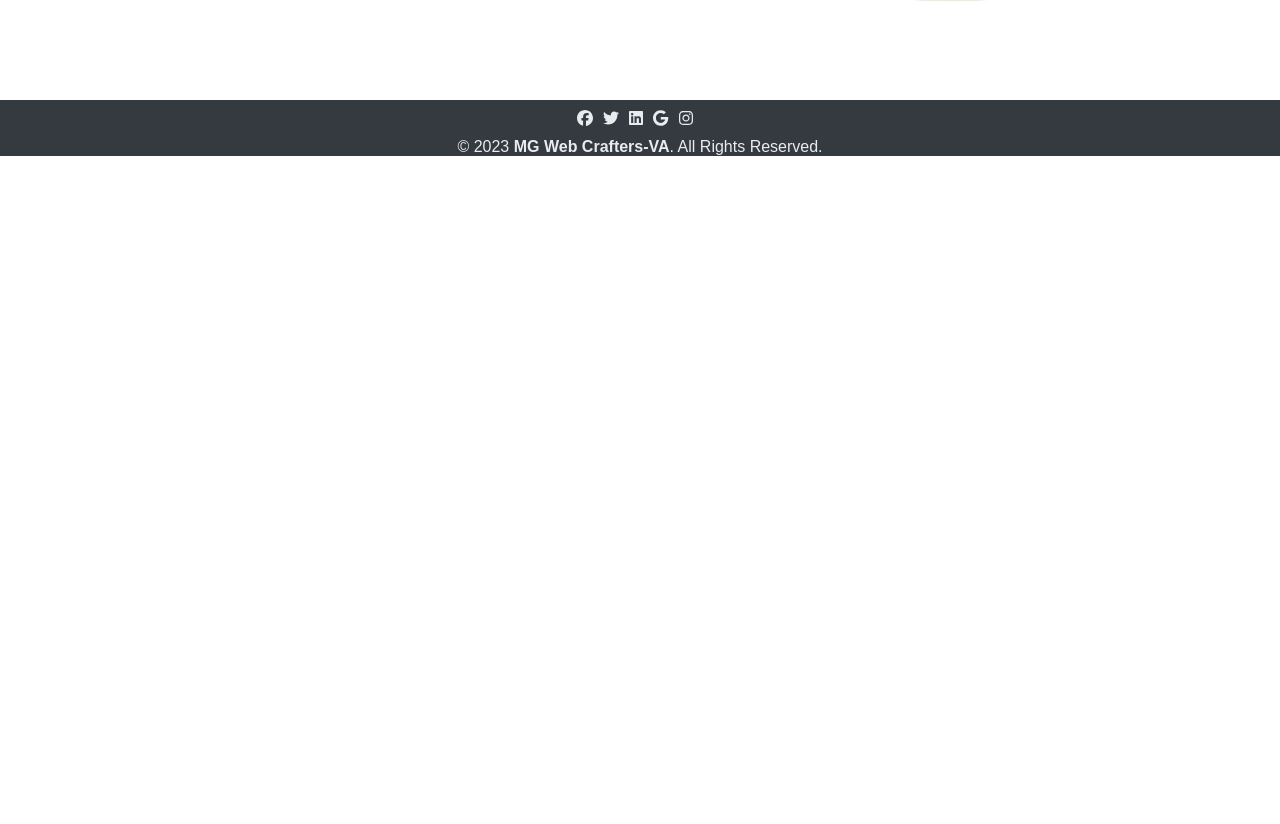
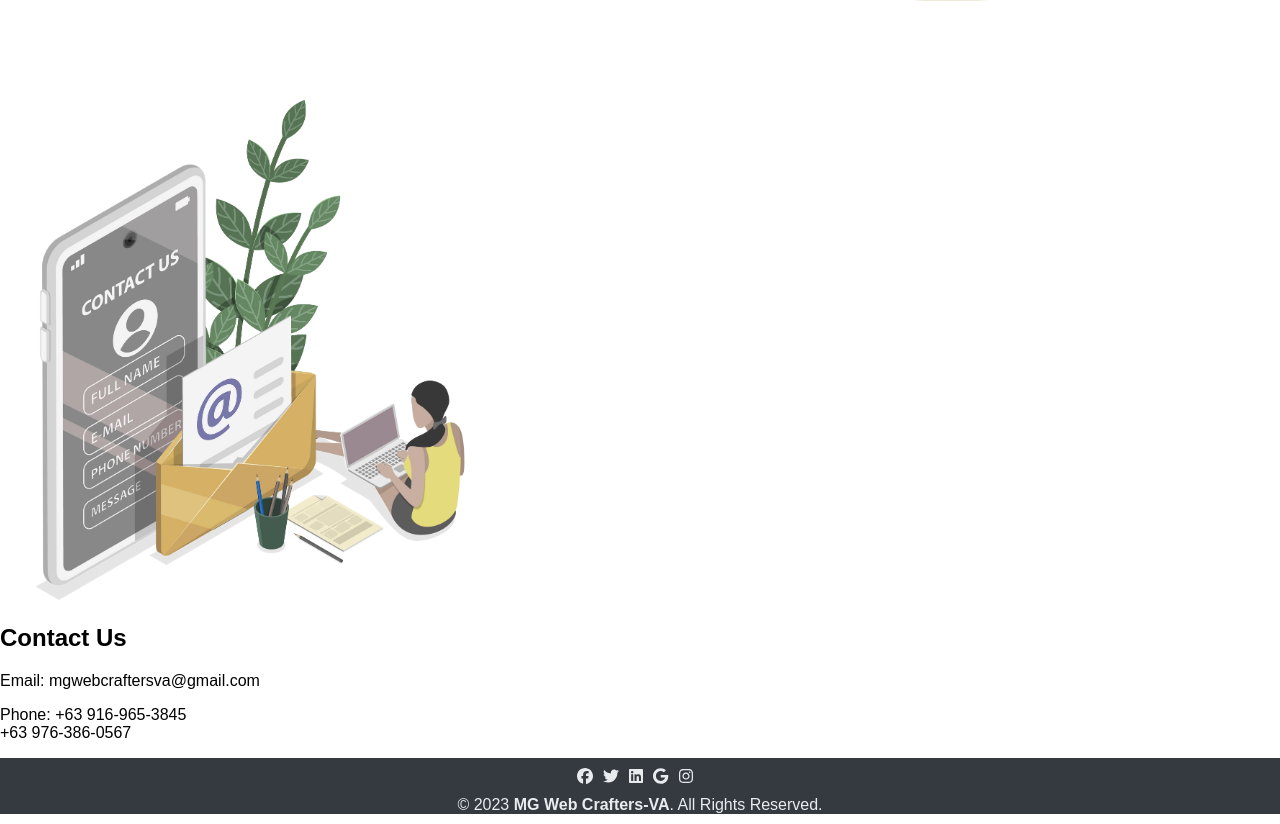
Before and after one commit to mikorecare/mg-web-crafters-landing-page, a React (Vite) app: page / in a window 1280 px wide. Shown: the part 1817-2641 px from the top of the page. Before the commit the page ends 1983 px from the top, so only its background shows below. Built offline with nearby package versions, Linux system fonts and the light colour scheme; a web font is replaced by a local one.

Commit message:
FEAT: Contact us component

```diff
--- a/src/components/home-content/home-content.tsx
+++ b/src/components/home-content/home-content.tsx
@@ -6,7 +6,8 @@ import { faCode } from '@fortawesome/free-solid-svg-icons';
 import { faMailBulk } from '@fortawesome/free-solid-svg-icons/faMailBulk';
 import { faSearchDollar } from '@fortawesome/free-solid-svg-icons/faSearchDollar';
 import { faTty } from '@fortawesome/free-solid-svg-icons/faTty';
-import AnimatedPic from '../../assets/Animated-logo.png'
+import WhyUsPic from '../../assets/Animated-logo.png'
+import ContactUsPic from '../../assets/contact-us-graphics.png'
 
 const OurBrand = () => {
     let content ="MGWebCrafters was founded by a group of forward-thinkers who recognized the transformative power of the internet. We've seen the web evolve from a simple communication tool to a dynamic marketplace, and we've been a part of this evolution every step of the way. Our journey is marked by continuous learning, adaptability, and an unwavering commitment to innovation."
@@ -51,8 +52,8 @@ const OurServices = () =>{
 
     return(
         <section className='our-services'>
-            <h1 className='our-services-title'>Our Services</h1>
-            <ul>
+            <h1 className='our-services-title' id="our-services">Our Services</h1>
+            <ul >
                 {services.map((list,index)=>(
                     <li key={index}>
                         <div className='service-info'>
@@ -71,7 +72,7 @@ const OurServices = () =>{
 const WhyUs = () =>{
     let whyUs = "At MGWebCrafters, we're more than just a digital services company. We are a passionate team of creators, strategists, and problem solvers dedicated to helping businesses and individuals succeed in the digital world."
     return(
-        <section className='why-us'>
+        <section className='why-us' id="about">
             <div className='why-us-content'>
                 <div>
                     <h1 className='why-us-title'>Why Us?</h1>
@@ -79,7 +80,31 @@ const WhyUs = () =>{
                 </div>
 
 
-                <img src={AnimatedPic}/>
+                <img src={WhyUsPic}/>
+            </div>
+
+        </section>
+    )
+}
+
+const ContactUs = () =>{
+    let contact = {email:
+    "mgwebcraftersva@gmail.com",
+    phone_1:
+    "+63 916-965-3845",
+    phone_2:"+63 976-386-0567"}
+    return(
+        <section className='contact-us' id="about">
+            <div className='contact-us-content' id="contact-us">
+                <img src={ContactUsPic}/>
+                <div>
+                    <h1 className='contact-us-title'>Contact Us</h1>
+                    <p className='contact-us-email'>Email: <span className='contact-us-info'>{contact.email}</span></p>
+                    <p className='contact-us-phone'>Phone: <span className='contact-us-info'>{contact.phone_1} <br/> {contact.phone_2}</span></p>
+                </div>
+
+
+
             </div>
 
         </section>
@@ -92,6 +117,7 @@ const HomeContent = () => {
             <OurBrand/>
             <OurServices/>
             <WhyUs/>
+            <ContactUs/>
         </div>
     )
 }
```
Also changed, not shown: src/assets/contact-us-graphics.png (added).
